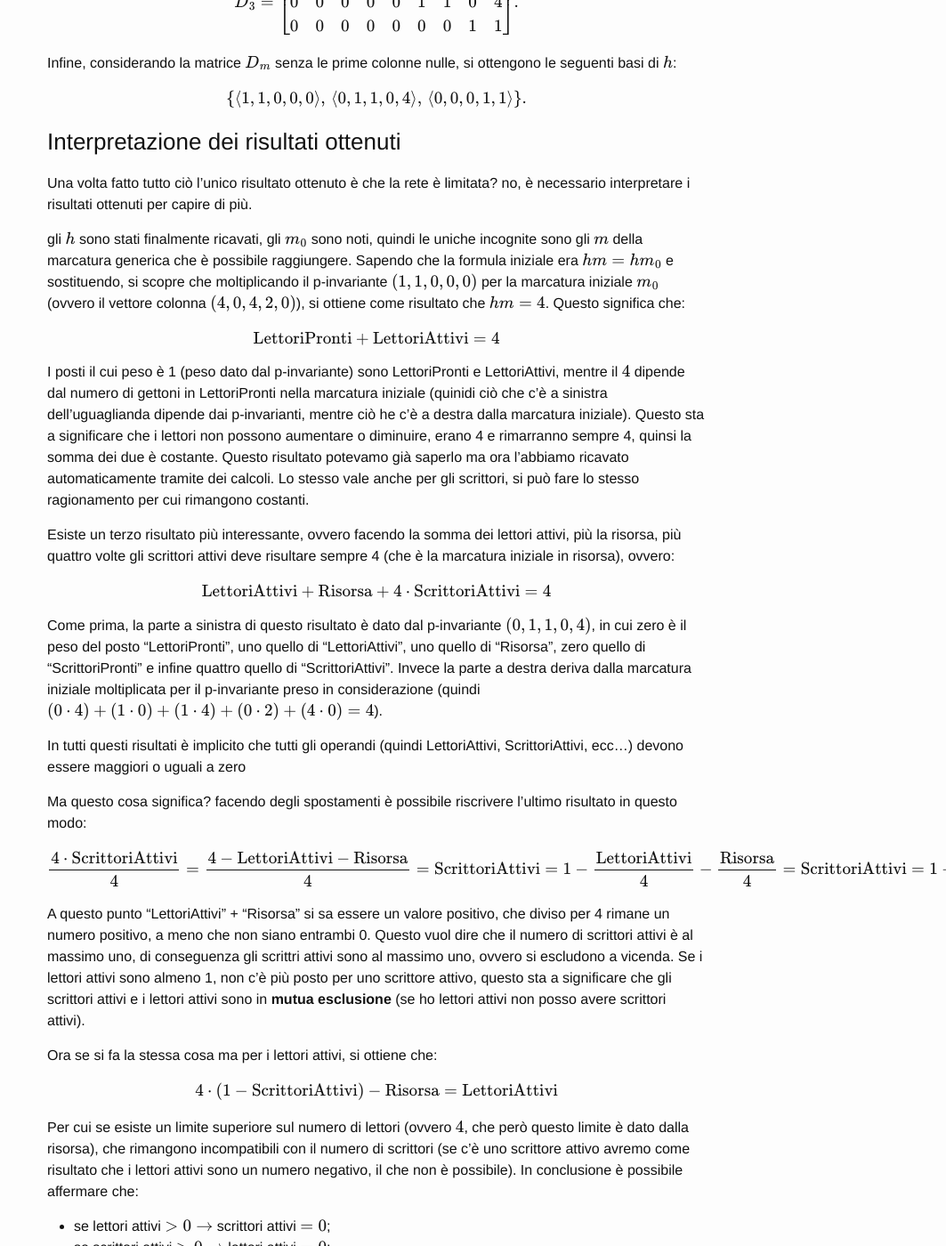
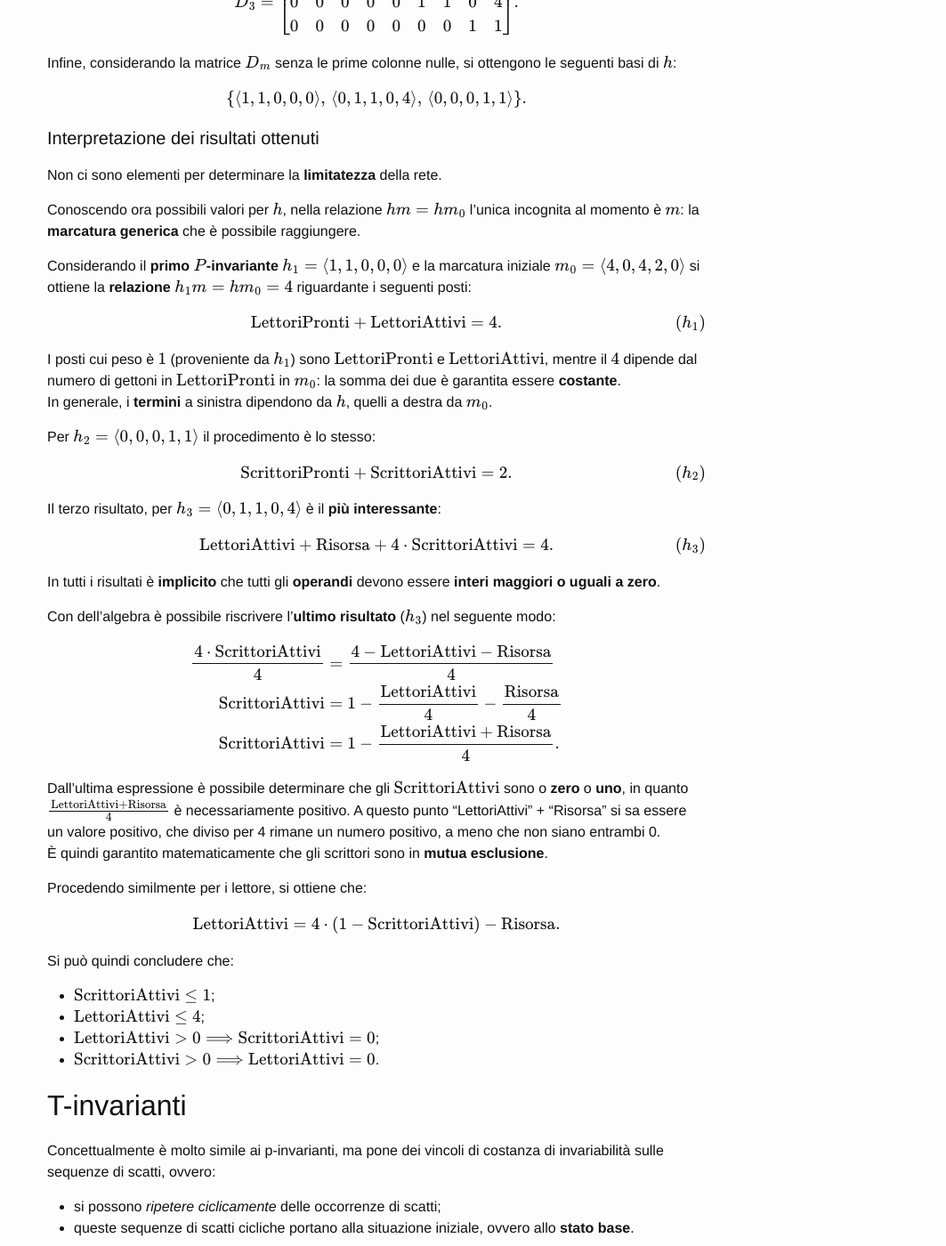
Before and after one commit to MarcoBuster/sweng, a Jekyll site: the page built from _posts/2022-12-14-analisi-reti-di-petri.md, in a window 1280 px wide and 1400 px high, scrolled down 15828 px. Shown: the whole window at 89% size, without its empty margins (217-1280 px from the left). Built offline with Jekyll 4.4.1, drawn with Linux system fonts in a browser that asks for light colours; formulas are drawn with MathJax 3; the table of contents is made by our own code; some of the changed text lies outside the part shown.

Commit message:
Refactor 'P-invarianti::Interpretazione esempio'

```diff
--- a/_posts/2022-12-14-analisi-reti-di-petri.md
+++ b/_posts/2022-12-14-analisi-reti-di-petri.md
@@ -688,58 +688,61 @@ $$
 \{ \langle 1, 1, 0, 0, 0 \rangle, \, \langle 0, 1, 1, 0, 4 \rangle, \, \langle 0, 0, 0, 1, 1 \rangle \}.
 $$
 
-### Interpretazione dei risultati ottenuti
-Una volta fatto tutto ciò l'unico risultato ottenuto è che la rete è limitata? no, è necessario interpretare i risultati ottenuti per capire di più.
+#### Interpretazione dei risultati ottenuti
 
-gli $$h$$ sono stati finalmente ricavati, gli $$m_0$$ sono noti, quindi le uniche incognite sono gli $$m$$ della marcatura generica che è possibile raggiungere.
-Sapendo che la formula iniziale era $$hm = hm_0$$ e sostituendo, si scopre che moltiplicando il p-invariante $$(1, 1, 0, 0, 0)$$ per la marcatura iniziale $$m_0$$ (ovvero il vettore colonna $$(4, 0, 4, 2, 0)$$), si ottiene come risultato che $$hm = 4$$.
-Questo significa che:
+Non ci sono elementi per determinare la **limitatezza** della rete.
+
+Conoscendo ora possibili valori per $$h$$, nella relazione $$hm = hm_0$$ l'unica incognita al momento è $$m$$: la **marcatura generica** che è possibile raggiungere.
+
+Considerando il **primo $$P$$-invariante** $$h_1 = \langle 1, 1, 0, 0, 0 \rangle$$ e la marcatura iniziale $$m_0 = \langle 4, 0, 4, 2, 0 \rangle$$ si ottiene la **relazione** $$h_1m = hm_0 = 4$$ riguardante i seguenti posti:
 
 $$
-\text{LettoriPronti} + \text{LettoriAttivi} = 4
+\text{LettoriPronti} + \text{LettoriAttivi} = 4. \tag{$h_1$}
 $$
 
-I posti il cui peso è 1 (peso dato dal p-invariante) sono LettoriPronti e LettoriAttivi, mentre il $$4$$ dipende dal numero di gettoni in LettoriPronti nella marcatura iniziale (quinidi ciò che c'è a sinistra dell'uguaglianda dipende dai p-invarianti, mentre ciò he c'è a destra dalla marcatura iniziale).
-Questo sta a significare che i lettori non possono aumentare o diminuire, erano 4 e rimarranno sempre 4, quinsi la somma dei due è costante.
-Questo risultato potevamo già saperlo ma ora l'abbiamo ricavato automaticamente tramite dei calcoli.
-Lo stesso vale anche per gli scrittori, si può fare lo stesso ragionamento per cui rimangono costanti.
+I posti cui peso è $$1$$ (proveniente da $$h_1$$) sono $$\text{LettoriPronti}$$ e $$\text{LettoriAttivi}$$, mentre il $$4$$ dipende dal numero di gettoni in $$\text{LettoriPronti}$$ in $$m_0$$: la somma dei due è garantita essere **costante**. \\
+In generale, i **termini** a sinistra dipendono da $$h$$, quelli a destra da $$m_0$$.
 
-Esiste un terzo risultato più interessante, ovvero facendo la somma dei lettori attivi, più la risorsa, più quattro volte gli scrittori attivi deve risultare sempre 4 (che è la marcatura iniziale in risorsa), ovvero:
+Per $$h_2 = \langle 0, 0, 0, 1, 1 \rangle$$ il procedimento è lo stesso:
 
 $$
-\text{LettoriAttivi} + \text{Risorsa} + 4 \cdot \text{ScrittoriAttivi} = 4
+\text{ScrittoriPronti} + \text{ScrittoriAttivi} = 2. \tag{$h_2$}
 $$
 
-Come prima, la parte a sinistra di questo risultato è dato dal p-invariante $$(0, 1, 1, 0, 4)$$, in cui zero è il peso del posto "LettoriPronti", uno quello di "LettoriAttivi", uno quello di "Risorsa", zero quello di "ScrittoriPronti" e infine quattro quello di "ScrittoriAttivi".
-Invece la parte a destra deriva dalla marcatura iniziale moltiplicata per il p-invariante preso in considerazione (quindi $$(0 \cdot 4)+(1 \cdot 0)+(1 \cdot 4)+(0 \cdot 2)+(4 \cdot 0) = 4$$).
-
-In tutti questi risultati è implicito che tutti gli operandi (quindi LettoriAttivi, ScrittoriAttivi, ecc...) devono essere maggiori o uguali a zero
-
-Ma questo cosa significa? facendo degli spostamenti è possibile riscrivere l'ultimo risultato in questo modo:
+Il terzo risultato, per $$h_3 = \langle 0, 1, 1, 0, 4  \rangle$$ è il **più interessante**:
 
 $$
-\frac{4 \cdot \text{ScrittoriAttivi}}{4} = \frac{4 - \text{LettoriAttivi} - \text{Risorsa}}{4} = \\
-\text{ScrittoriAttivi} = 1 - \frac{\text{LettoriAttivi}}{4} -\frac{\text{Risorsa}}{4} = \\
-\text{ScrittoriAttivi} = 1 - (\frac{\text{LettoriAttivi} + \text{Risorsa}}{4})
+\text{LettoriAttivi} + \text{Risorsa} + 4 \cdot \text{ScrittoriAttivi} = 4 \tag{$h_3$}.
 $$
 
-A questo punto "LettoriAttivi" + "Risorsa" si sa essere un valore positivo, che diviso per 4 rimane un numero positivo, a meno che non siano entrambi 0.
-Questo vuol dire che il numero di scrittori attivi è al massimo uno, di conseguenza gli scrittri attivi sono al massimo uno, ovvero si escludono a vicenda.
-Se i lettori attivi sono almeno 1, non c'è più posto per uno scrittore attivo, questo sta a significare che gli scrittori attivi e i lettori attivi sono in __mutua esclusione__ (se ho lettori attivi non posso avere scrittori attivi).
+In tutti i risultati è **implicito** che tutti gli **operandi** devono essere **interi maggiori o uguali a zero**.
 
-Ora se si fa la stessa cosa ma per i lettori attivi, si ottiene che:
+<a id="anchor"></a>
+Con dell'algebra è possibile riscrivere l'**ultimo risultato** ($$h_3$$) nel seguente modo:
 
 $$
-4 \cdot (1 - \text{ScrittoriAttivi}) -  \text{Risorsa} = \text{LettoriAttivi}
+\begin{align}
+\frac{4 \cdot \text{ScrittoriAttivi}}{4} &= \frac{4 - \text{LettoriAttivi} - \text{Risorsa}}{4} \\
+\text{ScrittoriAttivi} &= 1 - \frac{\text{LettoriAttivi}}{4} -\frac{\text{Risorsa}}{4} \\
+\text{ScrittoriAttivi} &= 1 - \frac{\text{LettoriAttivi} + \text{Risorsa}}{4}.
+\end{align}
 $$
 
-Per cui se esiste un limite superiore sul numero di lettori (ovvero $$4$$, che però questo limite è dato dalla risorsa), che rimangono incompatibili con il numero di scrittori (se c'è uno scrittore attivo avremo come risultato che i lettori attivi sono un numero negativo, il che non è possibile).
-<!-- Penso sia giusto ma ricontrollare quest'ultima cosa -->
-In conclusione è possibile affermare che:
-- se lettori attivi $$> 0 \rightarrow $$ scrittori attivi $$= 0$$;
-- se scrittori attivi $$> 0 \rightarrow $$ lettori attivi $$= 0$$;
-- scrittori attivi $$\leqslant 1$$
-- lettori attivi $$\leqslant 4 $$ (dato dal numero di gettoni in risorsa).
+Dall'ultima espressione è possibile determinare che gli $$\text{ScrittoriAttivi}$$ sono o **zero** o **uno**, in quanto $$\frac{\text{LettoriAttivi} + \text{Risorsa}}{4}$$ è necessariamente positivo.
+A questo punto "LettoriAttivi" + "Risorsa" si sa essere un valore positivo, che diviso per 4 rimane un numero positivo, a meno che non siano entrambi 0. \\
+È quindi garantito matematicamente che gli scrittori sono in **mutua esclusione**.
+
+Procedendo similmente per i lettore, si ottiene che:
+
+$$
+\text{LettoriAttivi} = 4 \cdot (1 - \text{ScrittoriAttivi}) -  \text{Risorsa}.
+$$
+
+Si può quindi concludere che:
+- $$\text{ScrittoriAttivi} \leq 1$$;
+- $$\text{LettoriAttivi} \leq 4$$;
+- $$\text{LettoriAttivi} > 0 \Longrightarrow \text{ScrittoriAttivi} = 0$$;
+- $$\text{ScrittoriAttivi} > 0 \Longrightarrow \text{LettoriAttivi} = 0$$.
 
 ## T-invarianti
 Concettualmente è molto simile ai p-invarianti, ma pone dei vincoli di costanza di invariabilità sulle sequenze di scatti, ovvero:
```
